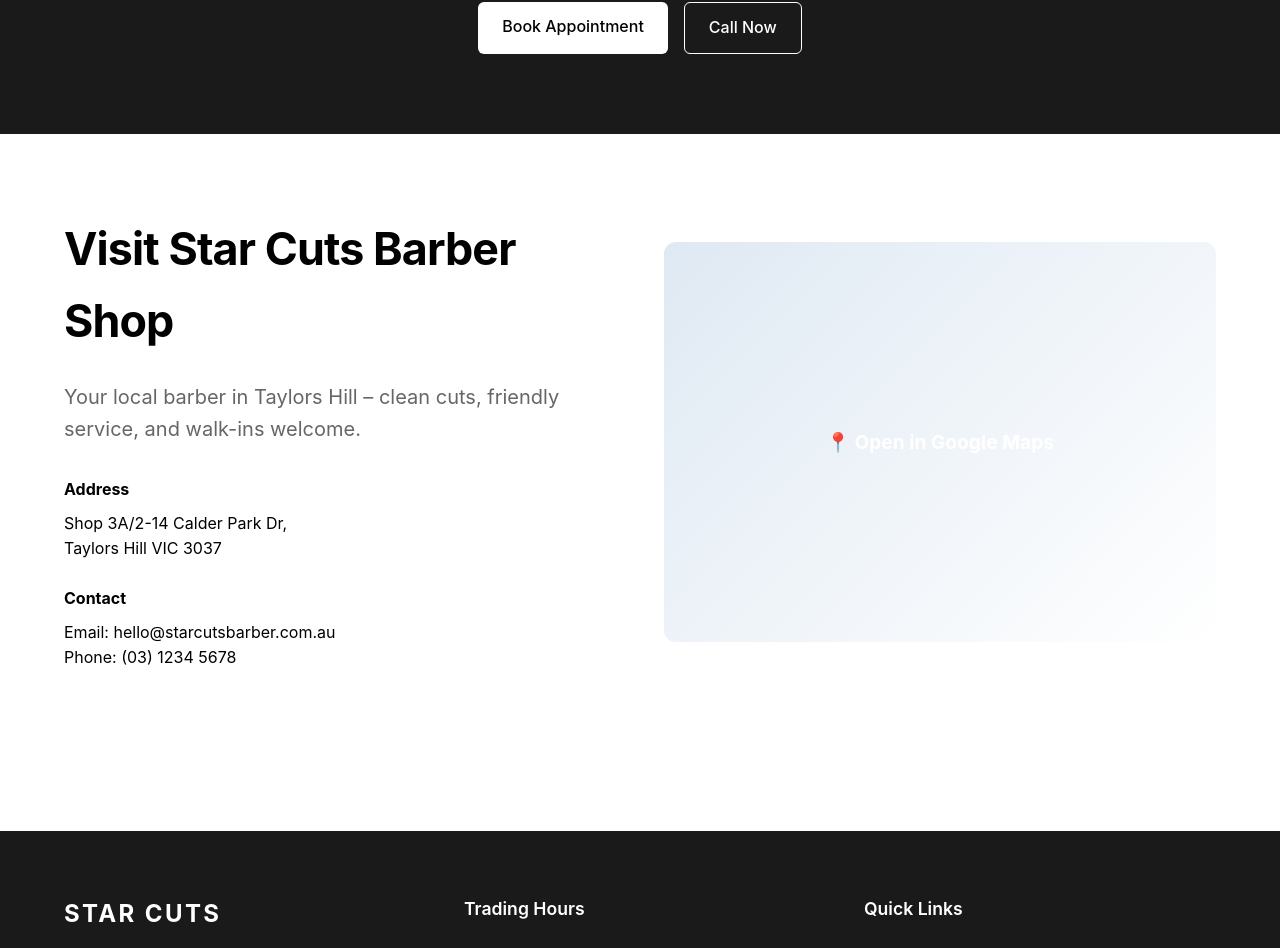
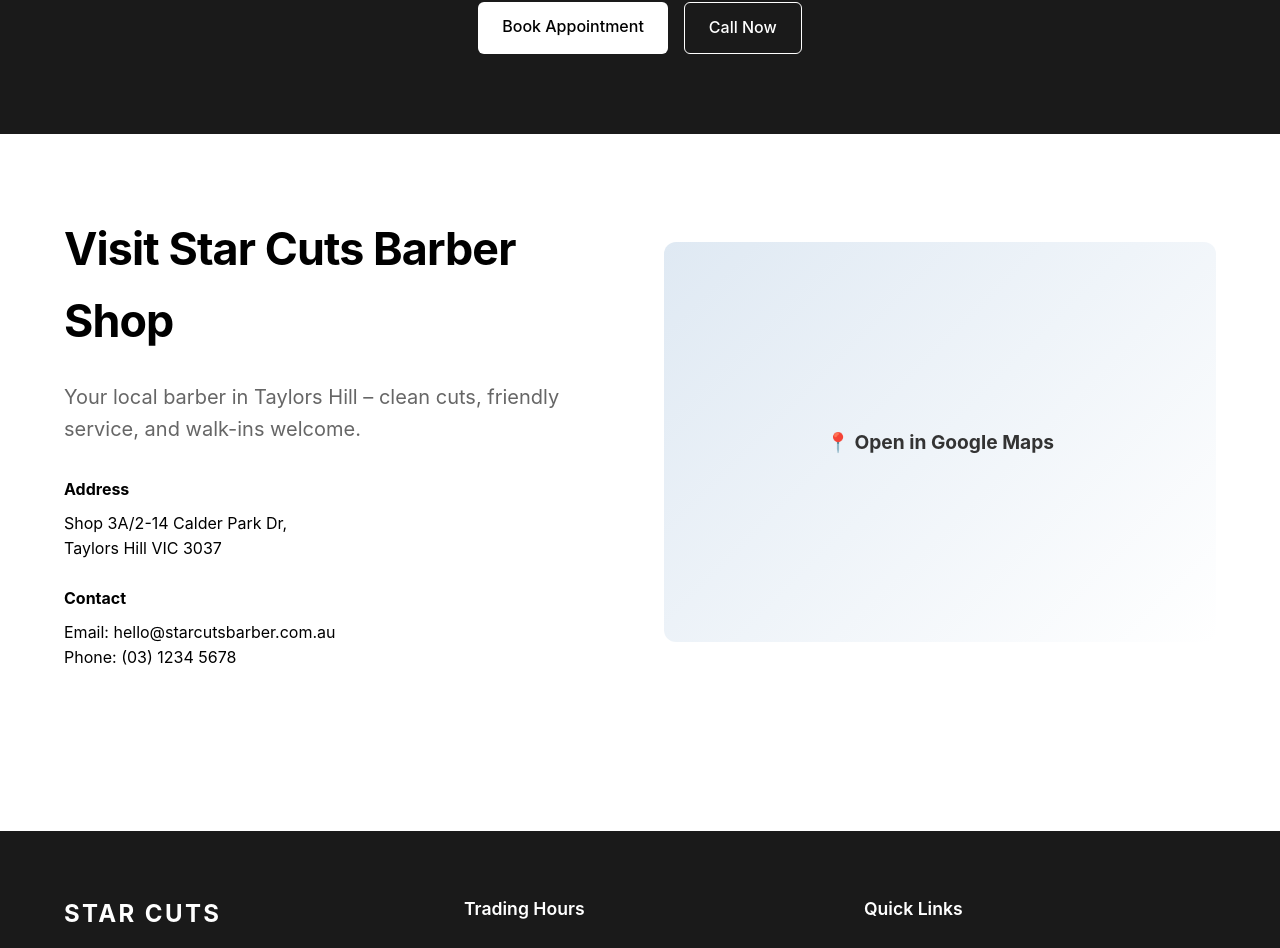
Before and after one commit to rrad0004-bot/star-cuts-barber, a Next.js app: page / in a window 1280 px wide. Shown: the part 1710-2658 px from the top of the page. Built offline with nearby package versions, Linux system fonts and the light colour scheme.

Commit message:
Basic animations

```diff
--- a/src/app/globals.css
+++ b/src/app/globals.css
@@ -204,3 +204,32 @@ section {
     display: none;
   }
 }
+
+/* page fade transition */
+.pageFade {
+  animation: fadeIn 0.4s ease;
+}
+
+@keyframes fadeIn {
+  from {
+    opacity: 0;
+    transform: translateY(10px);
+  }
+
+  to {
+    opacity: 1;
+    transform: translateY(0);
+  }
+}
+
+/* reveal animations */
+.reveal {
+  opacity: 0;
+  transform: translateY(30px);
+  transition: all 0.6s ease;
+}
+
+.reveal.active {
+  opacity: 1;
+  transform: translateY(0);
+}
--- a/src/app/layout.js
+++ b/src/app/layout.js
@@ -12,7 +12,7 @@ export default function RootLayout({ children }) {
     <html lang="en">
       <body>
         <Navbar />
-        <main>{children}</main>
+        <main className="pageFade">{children}</main>
         <Footer />
         <FloatingCallButton />
       </body>
--- a/src/app/page.js
+++ b/src/app/page.js
@@ -1,17 +1,21 @@
 import Hero from '@/components/Hero/Hero';
 import ServicesPreview from '@/components/Services/ServicesPreview';
+import Reveal from '@/components/Reveal/Reveal';
 import Link from 'next/link';
 
 export default function Home() {
   return (
     <>
-      {/* HERO SECTION */}
+      {/* HERO SECTION (no animation) */}
       <Hero />
 
       {/* SERVICES */}
+      <Reveal>
         <ServicesPreview />
+      </Reveal>
 
       {/* STRONG CALL TO ACTION */}
+      <Reveal>
         <section
           className="section"
           style={{
@@ -55,8 +59,10 @@ export default function Home() {
             </div>
           </div>
         </section>
+      </Reveal>
 
       {/* LOCATION SECTION */}
+      <Reveal>
         <section className="section">
           <div className="container">
             <div className="locationGrid">
@@ -84,7 +90,7 @@ export default function Home() {
                 </div>
               </div>
 
-            {/* MAP CARD (OPTION 2 FIXED) */}
+              {/* MAP CARD */}
               <a
                 href="https://www.google.com/maps/search/?api=1&query=Star+Cuts+Barber+Shop+Shop+3A%2F2-14+Calder+Park+Dr+Taylors+Hill+VIC+3037"
                 target="_blank"
@@ -96,15 +102,12 @@ export default function Home() {
                     height: '400px',
                     borderRadius: '12px',
                     background: 'linear-gradient(135deg, #dfe9f3, #ffffff)',
-                  backgroundSize: 'cover',
-                  backgroundPosition: 'center',
                     display: 'flex',
                     alignItems: 'center',
                     justifyContent: 'center',
-                  color: 'white',
+                    color: '#333',
                     fontWeight: 'bold',
                     fontSize: '1.2rem',
-                  backgroundColor: '#ddd',
                   }}
                 >
                   📍 Open in Google Maps
@@ -114,6 +117,7 @@ export default function Home() {
             </div>
           </div>
         </section>
+      </Reveal>
     </>
   );
 }
--- /dev/null
+++ b/src/components/Reveal/Reveal.js
@@ -0,0 +1,34 @@
+'use client';
+
+import { useEffect, useRef, useState } from 'react';
+
+const Reveal = ({ children }) => {
+    const ref = useRef();
+    const [visible, setVisible] = useState(false);
+
+    useEffect(() => {
+        const observer = new IntersectionObserver(
+            ([entry]) => {
+                if (entry.isIntersecting) {
+                    setVisible(true);
+                }
+            },
+            { threshold: 0.2 }
+        );
+
+        observer.observe(ref.current);
+
+        return () => observer.disconnect();
+    }, []);
+
+    return (
+        <div
+            ref={ref}
+            className={`reveal ${visible ? 'active' : ''}`}
+        >
+            {children}
+        </div>
+    );
+};
+
+export default Reveal;
```
Lines whose indentation alone changed are shown as unchanged.
